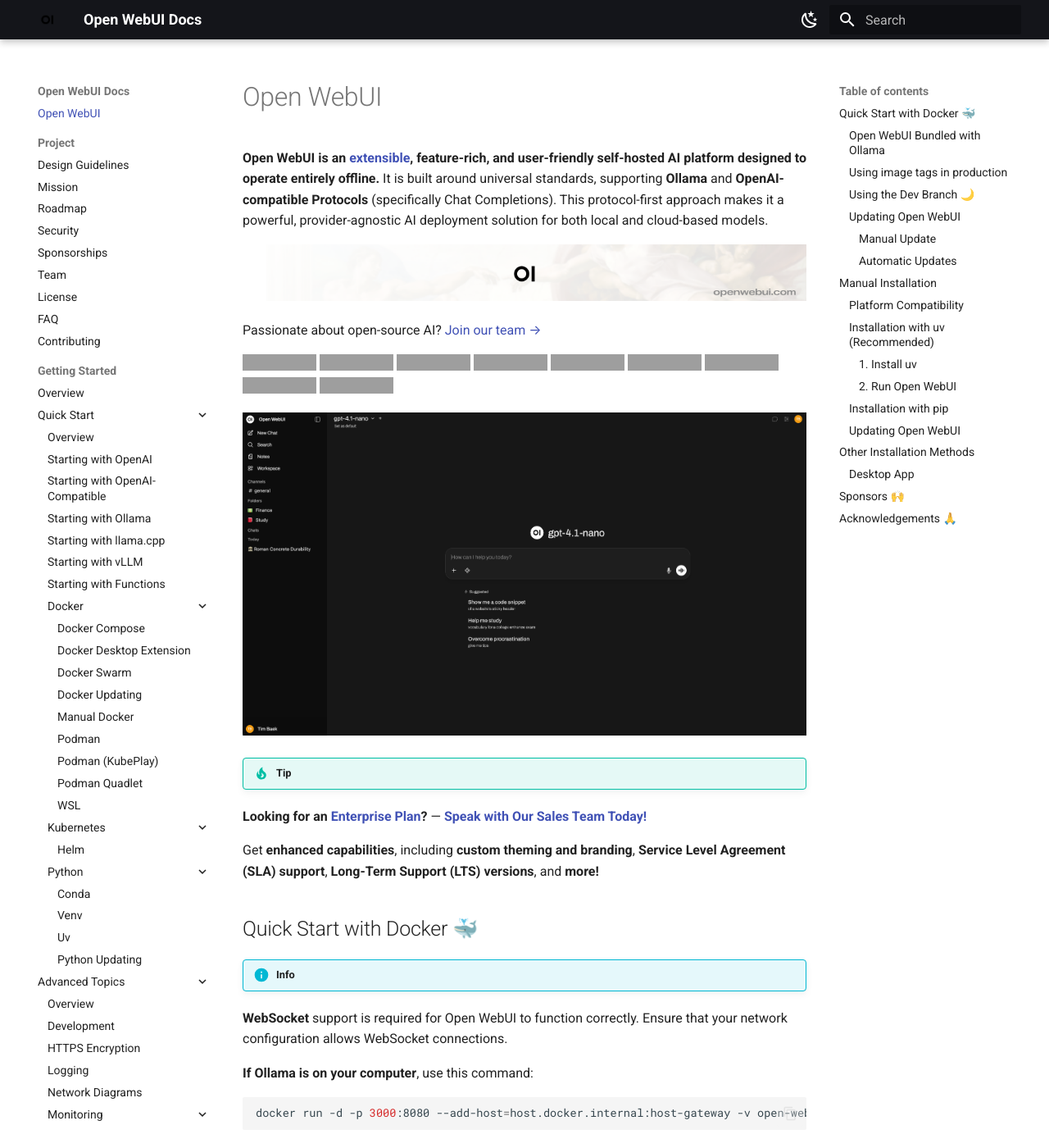
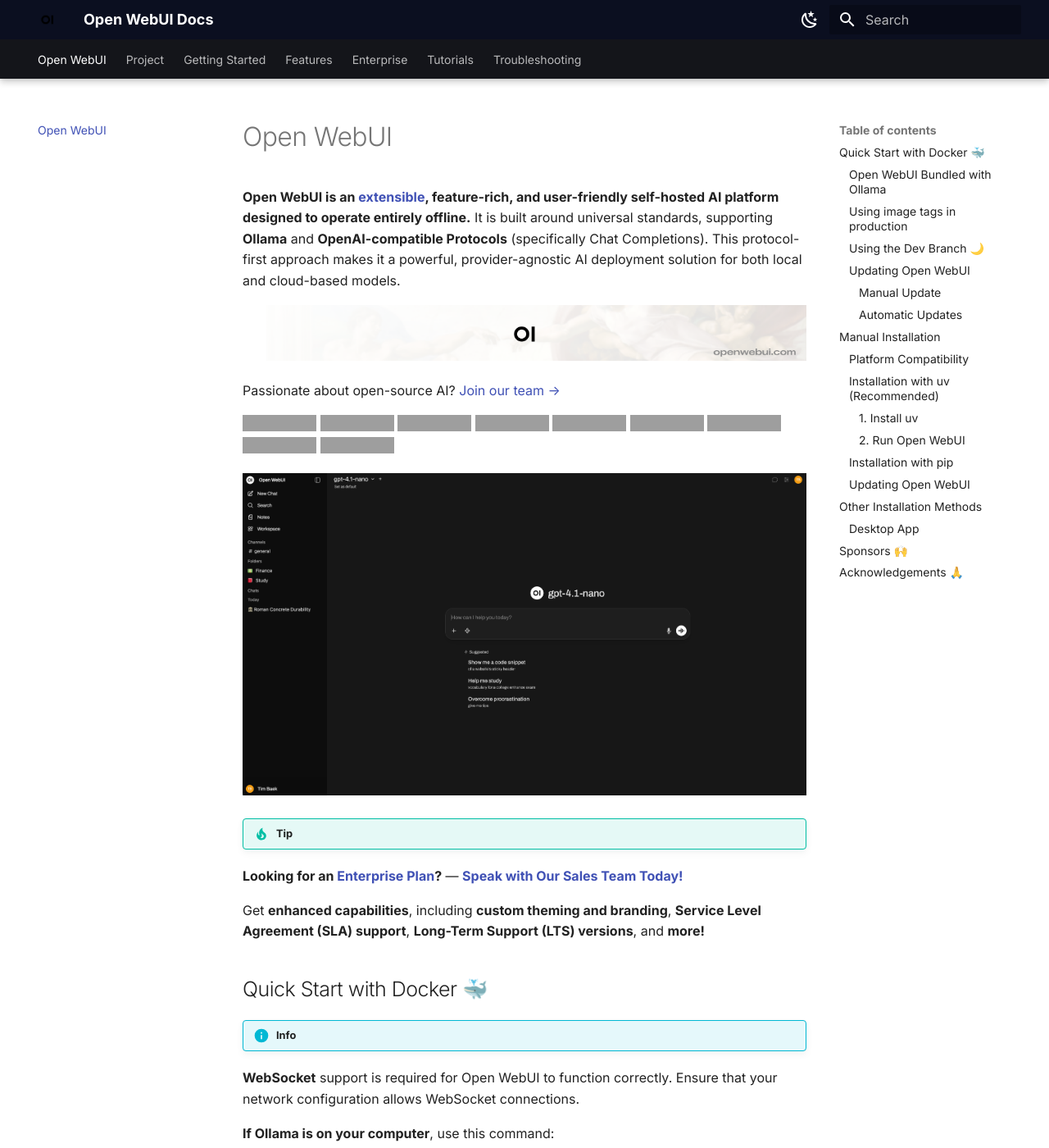
Before and after one commit to AlexeyGrishin01/openwebui-docs, an MkDocs documentation site: the page built from docs/index.md, in a window 1280 px wide and 1400 px high. Shown: the whole window at 82% size. Built offline with MkDocs 1.6.1 and Material for MkDocs 9.7.7, drawn with Linux system fonts in a browser that asks for light colours; grey boxes are pictures that could not be loaded.

Commit message:
Style docs to match openwebui theme

```diff
--- /dev/null
+++ b/docs/assets/stylesheets/extra.css
@@ -0,0 +1,48 @@
+:root {
+  --md-default-fg-color: #0f172a;
+  --md-default-bg-color: #ffffff;
+  --md-code-bg-color: #f1f5f9;
+  --md-accent-fg-color: #4f46e5;
+}
+
+[data-md-color-scheme="slate"] {
+  --md-default-fg-color: #e2e8f0;
+  --md-default-bg-color: #0b0f19;
+  --md-code-bg-color: #111827;
+  --md-accent-fg-color: #818cf8;
+}
+
+.md-header,
+.md-tabs {
+  backdrop-filter: blur(12px);
+}
+
+.md-header {
+  background: rgba(15, 23, 42, 0.92);
+}
+
+[data-md-color-scheme="default"] .md-header {
+  background: rgba(2, 6, 23, 0.96);
+}
+
+.md-typeset h1,
+.md-typeset h2,
+.md-typeset h3 {
+  letter-spacing: -0.02em;
+}
+
+.md-typeset a {
+  text-decoration: none;
+}
+
+.md-typeset a:hover {
+  text-decoration: underline;
+}
+
+.md-nav__title {
+  font-weight: 600;
+}
+
+.md-typeset code {
+  border-radius: 6px;
+}
--- a/mkdocs.yml
+++ b/mkdocs.yml
@@ -7,8 +7,13 @@
   name: material
   logo: assets/images/logo.png
   favicon: assets/images/favicon.png
+  font:
+    text: Inter
+    code: JetBrains Mono
 
   features:
+    - navigation.tabs
+    - navigation.tabs.sticky
     - navigation.expand
     - navigation.sections
     - navigation.top
@@ -31,6 +36,9 @@
       toggle:
         icon: material/weather-sunny
         name: Light mode
+
+extra_css:
+  - assets/stylesheets/extra.css
 
 markdown_extensions:
   - admonition
```
